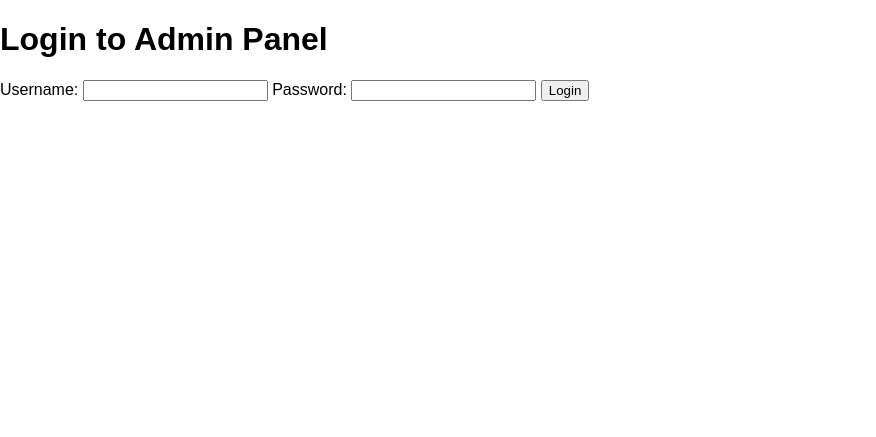
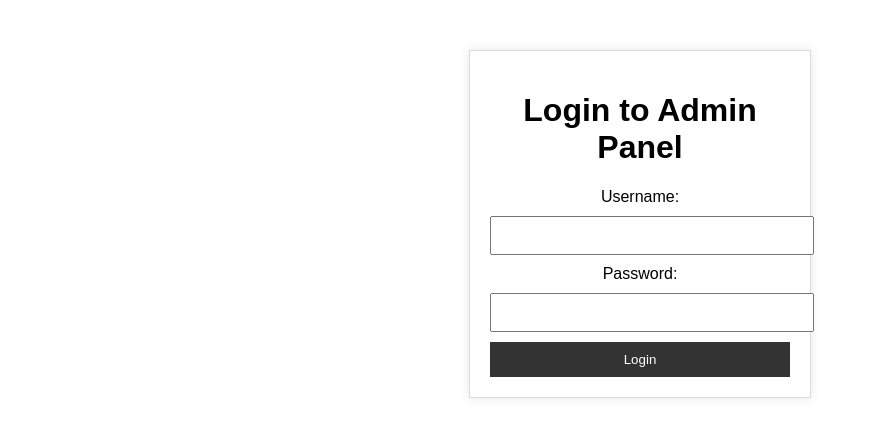
Before and after one commit to CS-Simone/CS-MUSIC-WEB-PRO, a PHP site: page /login.html in a window 1280 px wide. Shown: the top 437 px of the page, without its empty margins (0-876 px from the left). Run offline with PHP 8.4, Linux system fonts and the light colour scheme.

Commit message:
Update styles.css

```diff
--- a/public/styles.css
+++ b/public/styles.css
@@ -26,14 +26,26 @@ header {
   height: 100px;
 }
 
-#captcha-container {
-  display: flex;
-  flex-direction: column;
-  align-items: center;
-  margin-top: 50px;
+.login-container {
+  max-width: 300px;
+  margin: 50px auto;
+  padding: 20px;
+  border: 1px solid #ddd;
+  box-shadow: 0 0 10px rgba(0, 0, 0, 0.1);
+  text-align: center;
 }
 
-#captcha-container input {
-  margin-top: 10px;
-  padding: 5px;
+.login-container input {
+  width: 100%;
+  padding: 10px;
+  margin: 10px 0;
 }
+
+.login-container button {
+  width: 100%;
+  padding: 10px;
+  background-color: #333;
+  color: white;
+  border: none;
+  cursor: pointer;
+}
```
